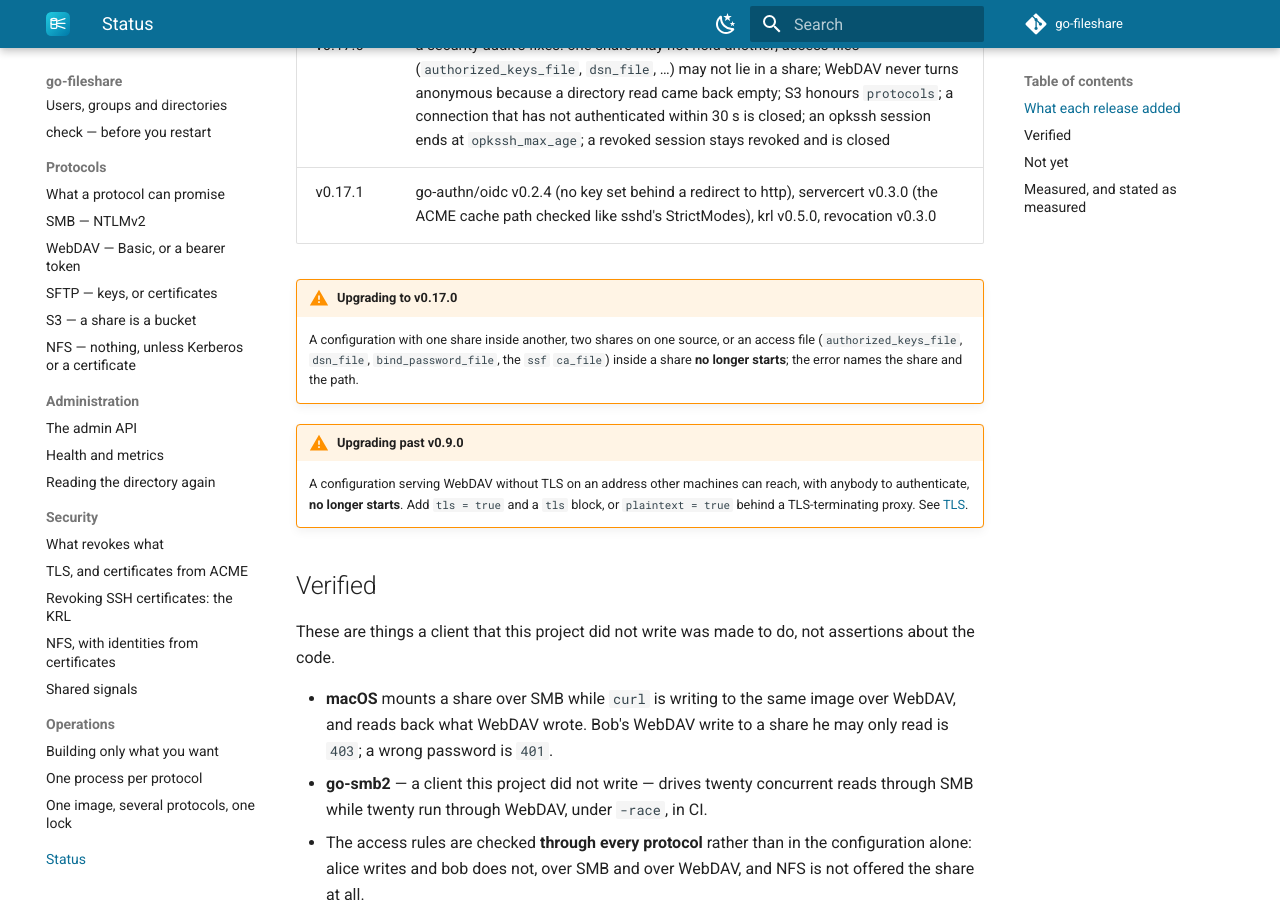
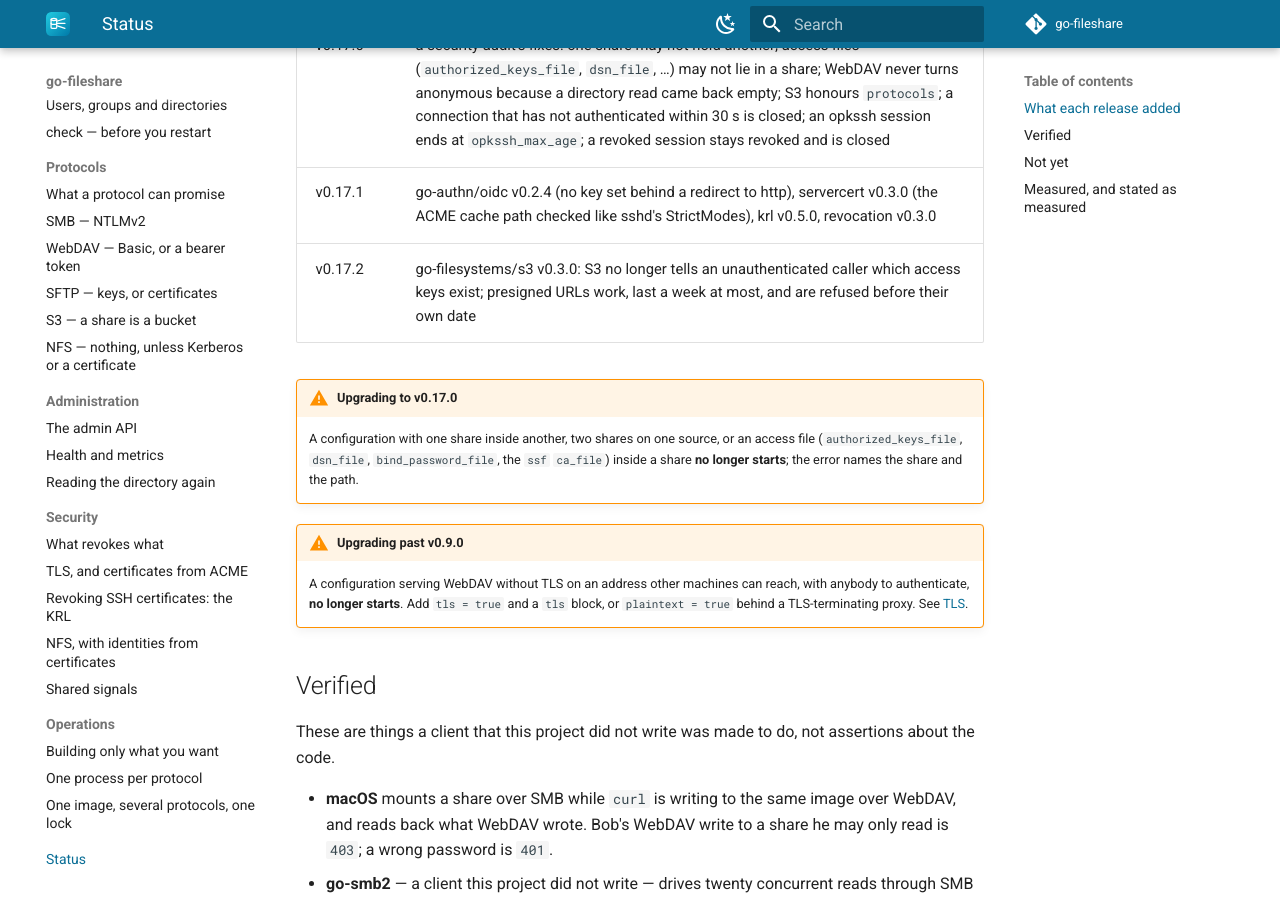
Before and after one commit to go-fileshare/docs, an MkDocs documentation site: the page built from docs/status.md, in a window 1280 px wide and 900 px high, scrolled down 1386 px. Built offline with MkDocs 1.6.1 and Material for MkDocs 9.7.7, drawn with Linux system fonts in a browser that asks for light colours; the version menu is left out; some of the changed text lies outside the part shown.

Commit message:
fileshare v0.17.2 (#11)
Co-authored-by: Claude Opus 5.5 (1M context) <noreply@anthropic.com>

```diff
--- a/docs/status.md
+++ b/docs/status.md
@@ -1,6 +1,6 @@
 # Status
 
-These pages describe **fileshare v0.17.1**.
+These pages describe **fileshare v0.17.2**.
 
 ## What each release added
 
@@ -25,6 +25,7 @@ These pages describe **fileshare v0.17.1**.
 | v0.16.7 | go-authn/oidc v0.2.2: an RSA key's size is counted in bits. Before, a 1024-bit key padded with zero octets verified a WebDAV token or an opkssh PK Token |
 | v0.17.0 | a security audit's fixes: one share may not hold another; access files (`authorized_keys_file`, `dsn_file`, …) may not lie in a share; WebDAV never turns anonymous because a directory read came back empty; S3 honours `protocols`; a connection that has not authenticated within 30 s is closed; an opkssh session ends at `opkssh_max_age`; a revoked session stays revoked and is closed |
 | v0.17.1 | go-authn/oidc v0.2.4 (no key set behind a redirect to http), servercert v0.3.0 (the ACME cache path checked like sshd's StrictModes), krl v0.5.0, revocation v0.3.0 |
+| v0.17.2 | go-filesystems/s3 v0.3.0: S3 no longer tells an unauthenticated caller which access keys exist; presigned URLs work, last a week at most, and are refused before their own date |
 
 !!! warning "Upgrading to v0.17.0"
     A configuration with one share inside another, two shares on one source,
```
Also changed, not shown: docs/administration/index.md (+1 -1 lines), docs/index.md (+1 -1 lines), 1 other file.
